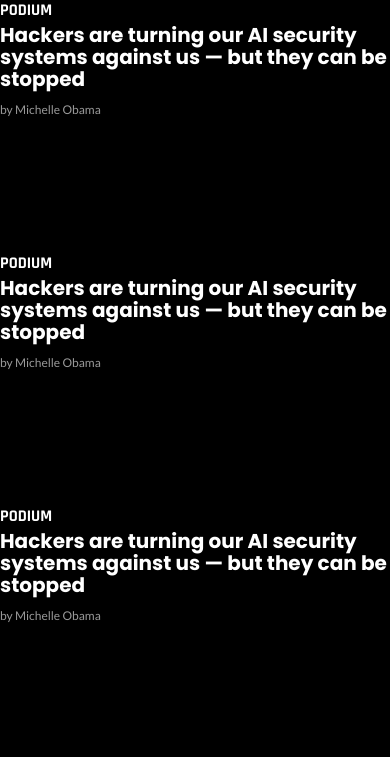
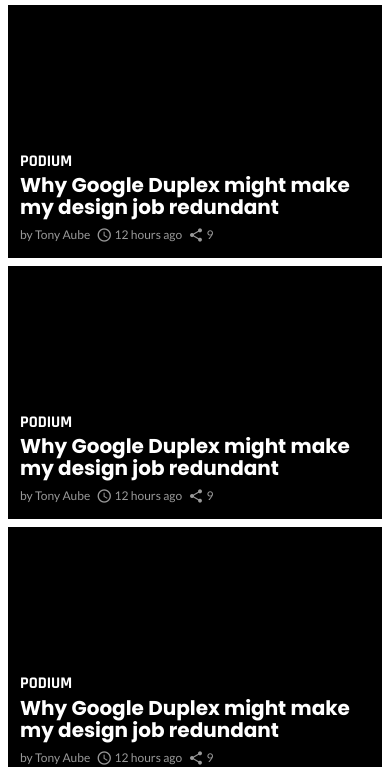
Before and after one commit to dsmchen/tnw-homepage, a plain HTML site: page index.html in a window 390 px wide. Shown: the part 81-848 px from the top of the page. Drawn offline with Linux system fonts and the light colour scheme.

Commit message:
Mobile - add featured articles style

```diff
--- a/index.html
+++ b/index.html
@@ -32,20 +32,32 @@
       <header>
         <h1><a href="https://thenextweb.com/"><img src="/assets/tnw-logo.svg" alt="TNW"></a></h1>
       </header>
-      <article class="featured-article">
+      <article class="featured-article item1">
         <h3><a href="#">Podium</a></h3>
-        <h2><a href="#">Hackers are turning our AI security systems against us — but they can be stopped</a></h2>
-        <span class="byline"><a href="#">by Michelle Obama</a></span>
+        <h2><a href="#">Why Google Duplex might make my design job redundant</a></h2>
+        <ul class="byline">
+          <li>by <a href="#">Tony Aube</a></li>
+          <li><i class="material-icons">access_time</i> 12 hours ago</li>
+          <li><i class="material-icons">share</i> 9</li>
+        </ul>
       </article>
-      <article class="featured-article">
+      <article class="featured-article item2">
         <h3><a href="#">Podium</a></h3>
-        <h2><a href="#">Hackers are turning our AI security systems against us — but they can be stopped</a></h2>
-        <span class="byline"><a href="#">by Michelle Obama</a></span>
+        <h2><a href="#">Why Google Duplex might make my design job redundant</a></h2>
+        <ul class="byline">
+          <li>by <a href="#">Tony Aube</a></li>
+          <li><i class="material-icons">access_time</i> 12 hours ago</li>
+          <li><i class="material-icons">share</i> 9</li>
+        </ul>
       </article>
-      <article class="featured-article">
+      <article class="featured-article item3">
         <h3><a href="#">Podium</a></h3>
-        <h2><a href="#">Hackers are turning our AI security systems against us — but they can be stopped</a></h2>
-        <span class="byline"><a href="#">by Michelle Obama</a></span>
+        <h2><a href="#">Why Google Duplex might make my design job redundant</a></h2>
+        <ul class="byline">
+          <li>by <a href="#">Tony Aube</a></li>
+          <li><i class="material-icons">access_time</i> 12 hours ago</li>
+          <li><i class="material-icons">share</i> 9</li>
+        </ul>
       </article>
     </section>
     <div class="other-articles-container">
--- a/style.css
+++ b/style.css
@@ -65,10 +65,13 @@ h2 {
   text-transform: uppercase;
   color: var(--white);
 }
-.featured-article span,
-.featured-article span a {
+.featured-article li,
+.featured-article li a {
   font-size: 12px;
   color: rgba(255,255,255,.6);
+}
+.featured-article .material-icons {
+  font-size: 16px;
 }
 .story-container .title a {
   font-weight: 700;
@@ -132,14 +135,33 @@ nav button {
 /* Featured articles */
 
 .featured-articles {
+  display: grid;
   margin-top: 78px;
+  padding: 4px;
 }
 .featured-articles header {
   display: none;
 }
 .featured-article {
+  display: flex;
+  flex-direction: column;
+  justify-content: flex-end;
   min-height: 30vh;
+  margin: 4px;
+  padding: 14px 12px;
   background-color: var(--black);
+}
+.featured-article ul {
+  list-style-type: none;
+  margin: 0;
+  padding: 0;
+  display: flex;
+}
+.featured-article li {
+  display: flex;
+  align-items: center;
+  margin-right: 6px;
+  white-space: pre;
 }
 
 /* Latest news */
@@ -180,7 +202,6 @@ nav button {
   /* Featured articles */
 
   .featured-articles {
-    display: grid;
     grid-template-columns: repeat(3, 1fr);
     grid-template-rows: repeat(2, 1fr);
     min-height: 60vh;
```
Also changed, not shown: assets/google-duplex.png (added).
